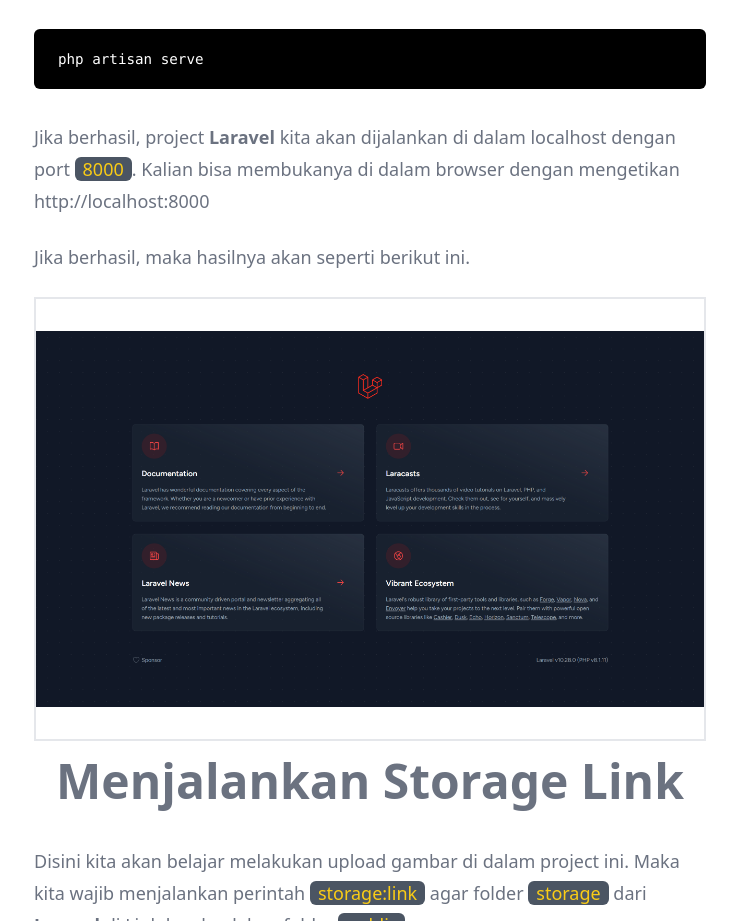
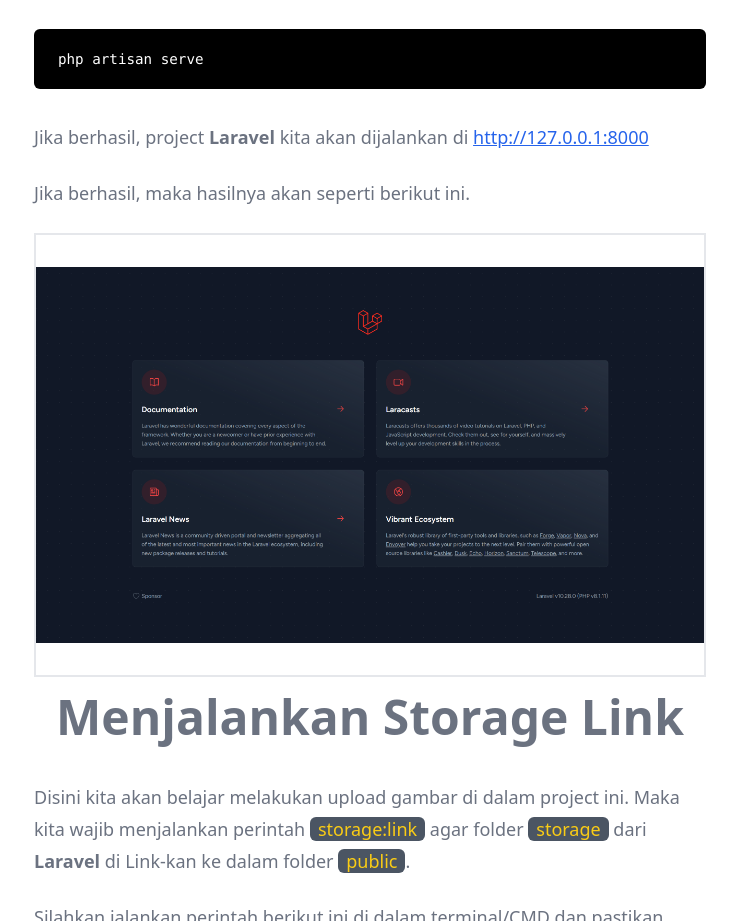
Before and after one commit to rickyprimay/cja404, a website: page index.html in a window 1280 px wide. Shown: the part 5816-6737 px from the top of the page, without its empty margins (270-1007 px from the left). Drawn offline with nearby package versions, Linux system fonts and the light colour scheme.

Commit message:
fixed localhost

```diff
--- a/index.html
+++ b/index.html
@@ -152,9 +152,7 @@
                     project-nya, sekarang jalankan perintah berikut ini didalam terminal/CMD untuk menjalankan
                     server-nya.</p>
                 <pre class="bg-black"><code class="language-html text-white">php artisan serve</code></pre>
-                <p>Jika berhasil, project <b>Laravel</b> kita akan dijalankan di dalam localhost dengan port <span
-                        class="text-yellow-400 dark:text-red-600 bg-gray-600 dark:bg-black rounded-md px-2">8000</span>. Kalian bisa membukanya di dalam browser
-                    dengan mengetikan http://localhost:8000</p>
+                <p>Jika berhasil, project <b>Laravel</b> kita akan dijalankan di <a href="http://127.0.0.1:8000">http://127.0.0.1:8000</a></p>
                 <p>Jika berhasil, maka hasilnya akan seperti berikut ini.</p>
                 <div class="border-2">
                     <img src="img/jsahdjfabsd.png">
```
Also changed, not shown: crud.html (+2 -2 lines).
